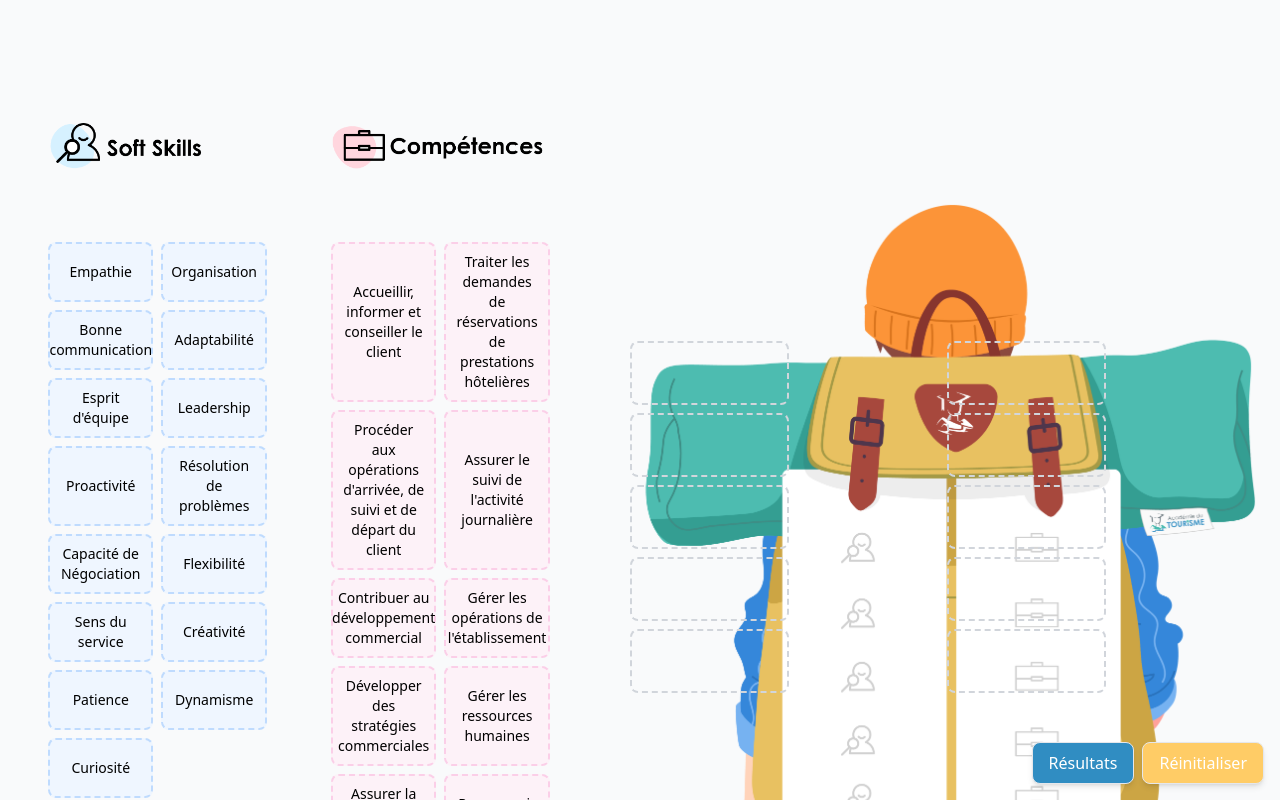
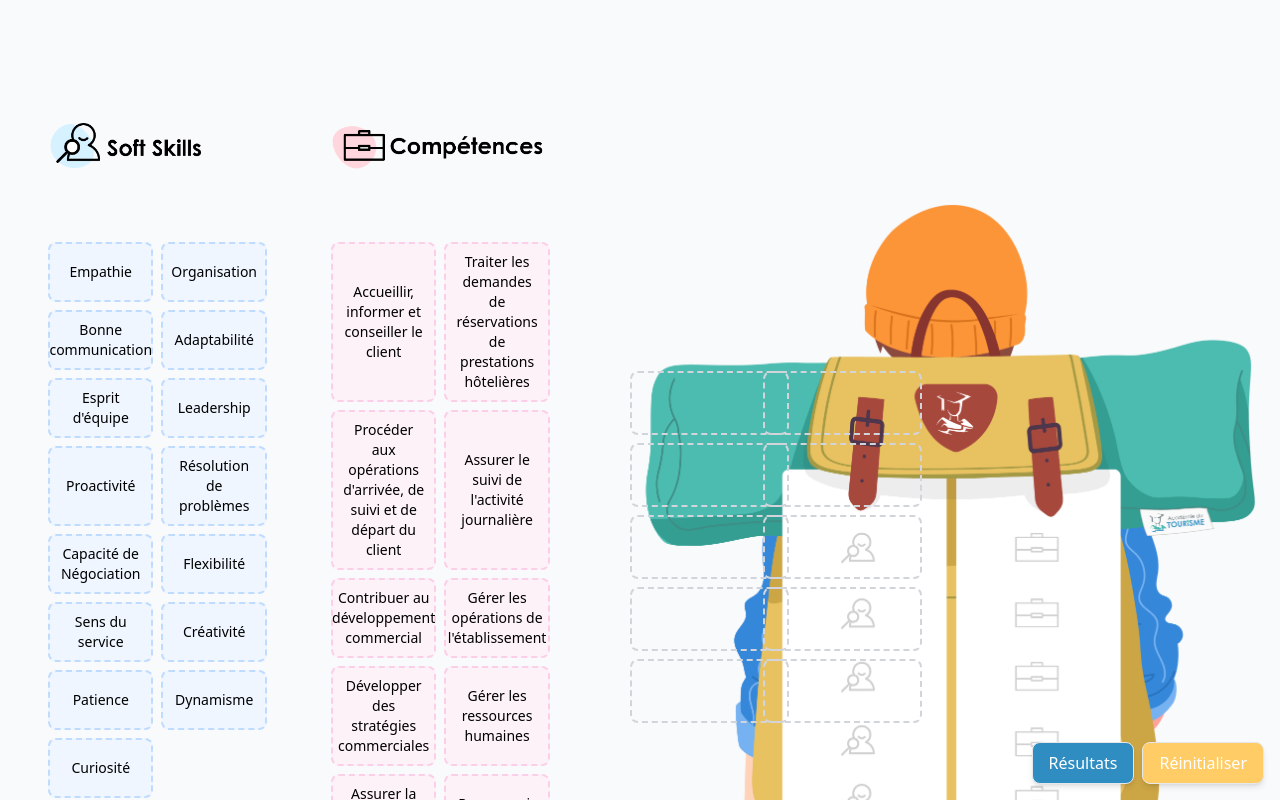
Before and after one commit to matthieu2022/app, a React (Vite) app: page / in a window 1280 px wide. Shown: the top 800 px of the page. Built offline with nearby package versions, Linux system fonts and the light colour scheme.

Commit message:
Update Backpack.tsx

```diff
--- a/src/components/Backpack.tsx
+++ b/src/components/Backpack.tsx
@@ -8,10 +8,10 @@ export const Backpack = ({
   onTouchStart,
   onTouchEnd,
 }: BackpackProps) => (
-  <div className="w-full md:w-[600px] lg:w-[800px] mx-auto mt-4 md:mt-[100px] px-4">
+  <div className="w-full md:w-[600px] lg:w-[800px] mx-auto mt-4 md:mt-[8.1rem] px-4">
     <div className="relative w-full h-full">
 
-      <div className="grid grid-cols-2 gap-4 relative z-10 mt-70">
+      <div className="grid grid-cols-2 gap-4 relative w-[250px] z-10 mt-70">
         {/* Colonne Soft Skills */}
         <div className="space-y-2 w-[175px] mt-[225px]">
           {skills.backpack.slice(0, 5).map((skill, index) => (
```
